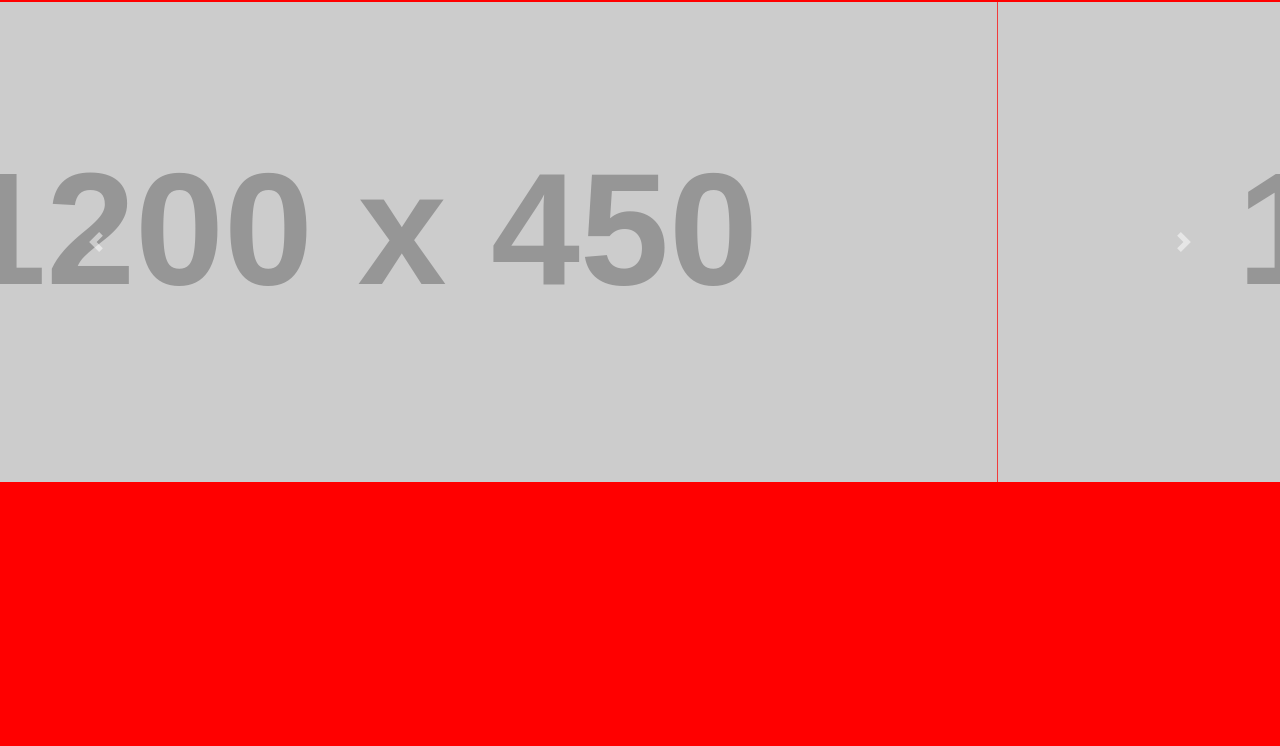
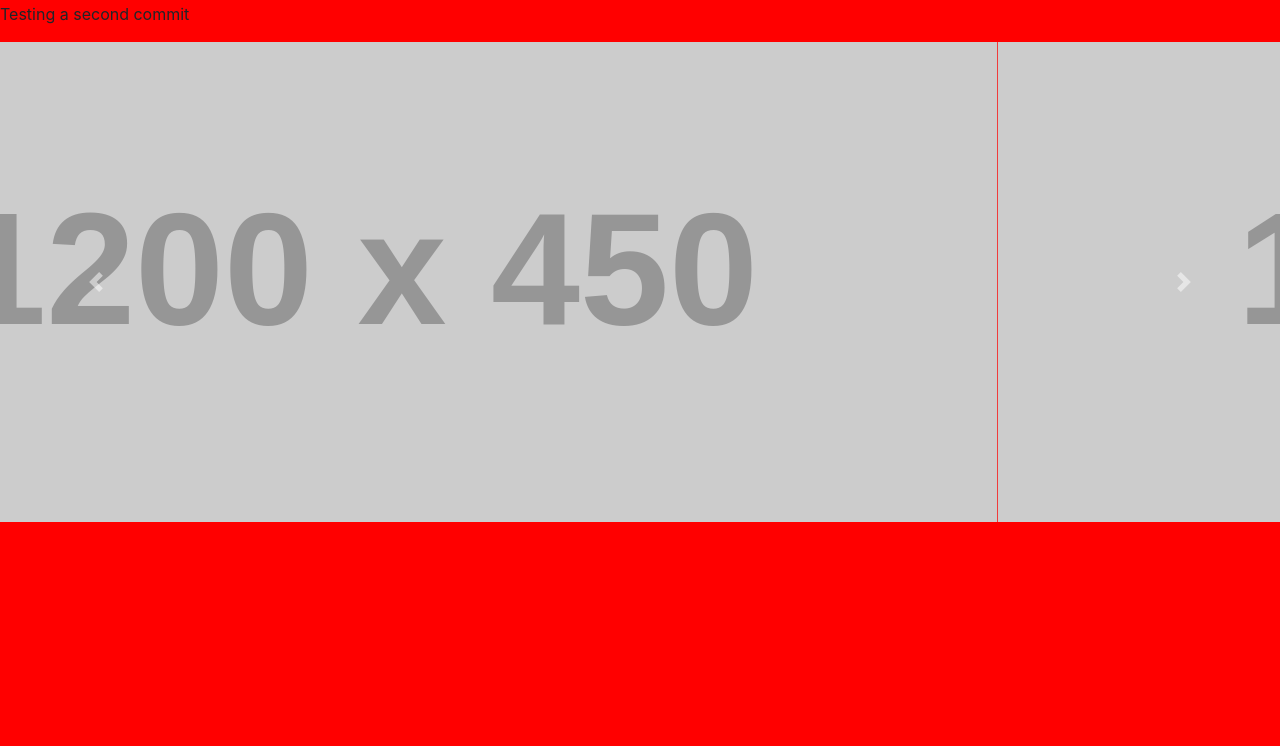
Before and after one commit to AndreiBil/webpack_config, a plain HTML site: page index.html in a window 1280 px wide. Shown: the part 54-800 px from the top of the page. Drawn offline with Linux system fonts and the light colour scheme; placeholder pictures from the web are drawn by us.

Commit message:
Testing a second commit

```diff
--- a/index.html
+++ b/index.html
@@ -16,7 +16,7 @@
   <body>
     <h1>Hello, world! <i class="fas fa-check"></i>
     <i class="fas fa-address-book"></i></h1>
-
+    <p>Testing a second commit </p>
 
     <div id="carouselExampleControls" class="carousel slide" data-ride="carousel">
       <div class="carousel-inner">
```
